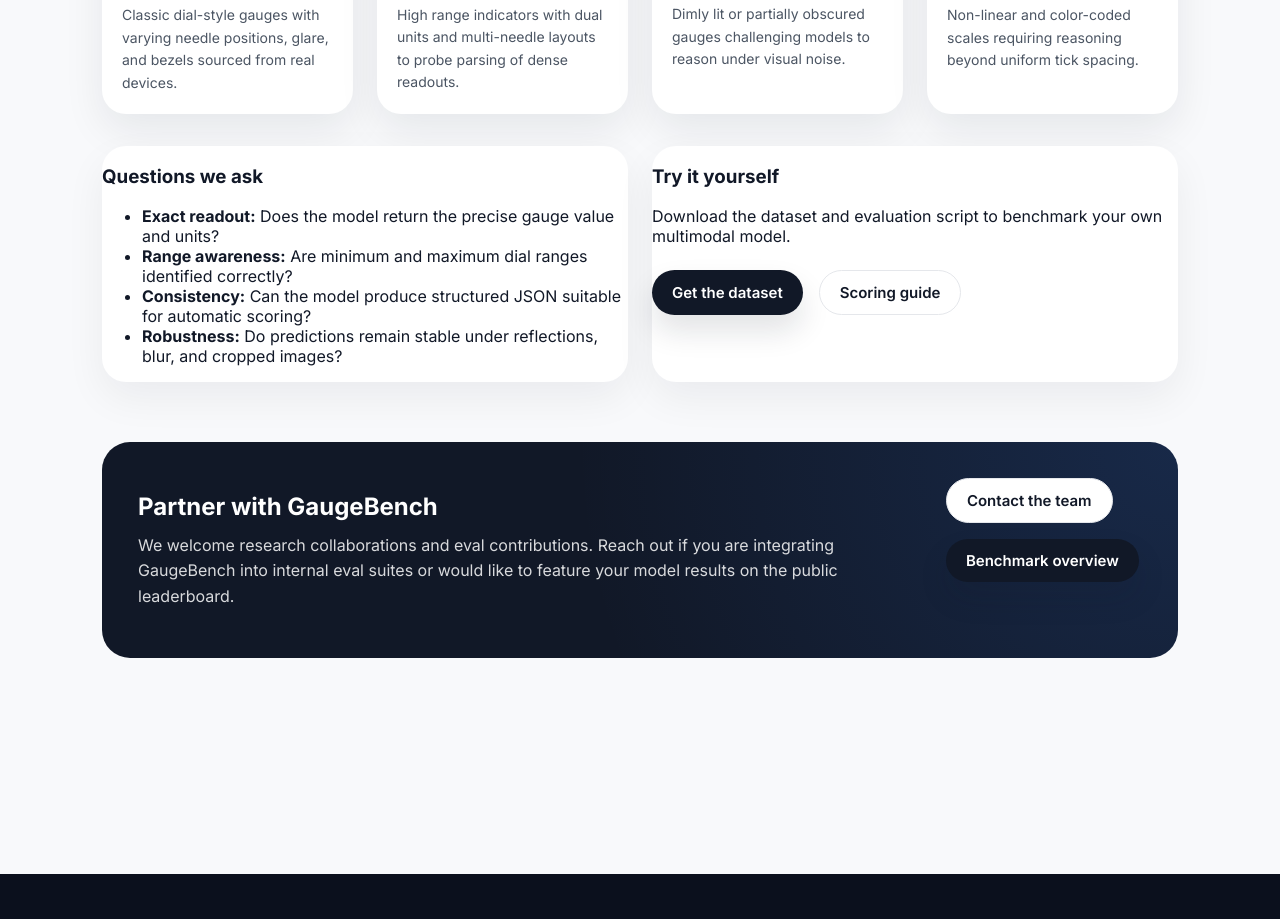
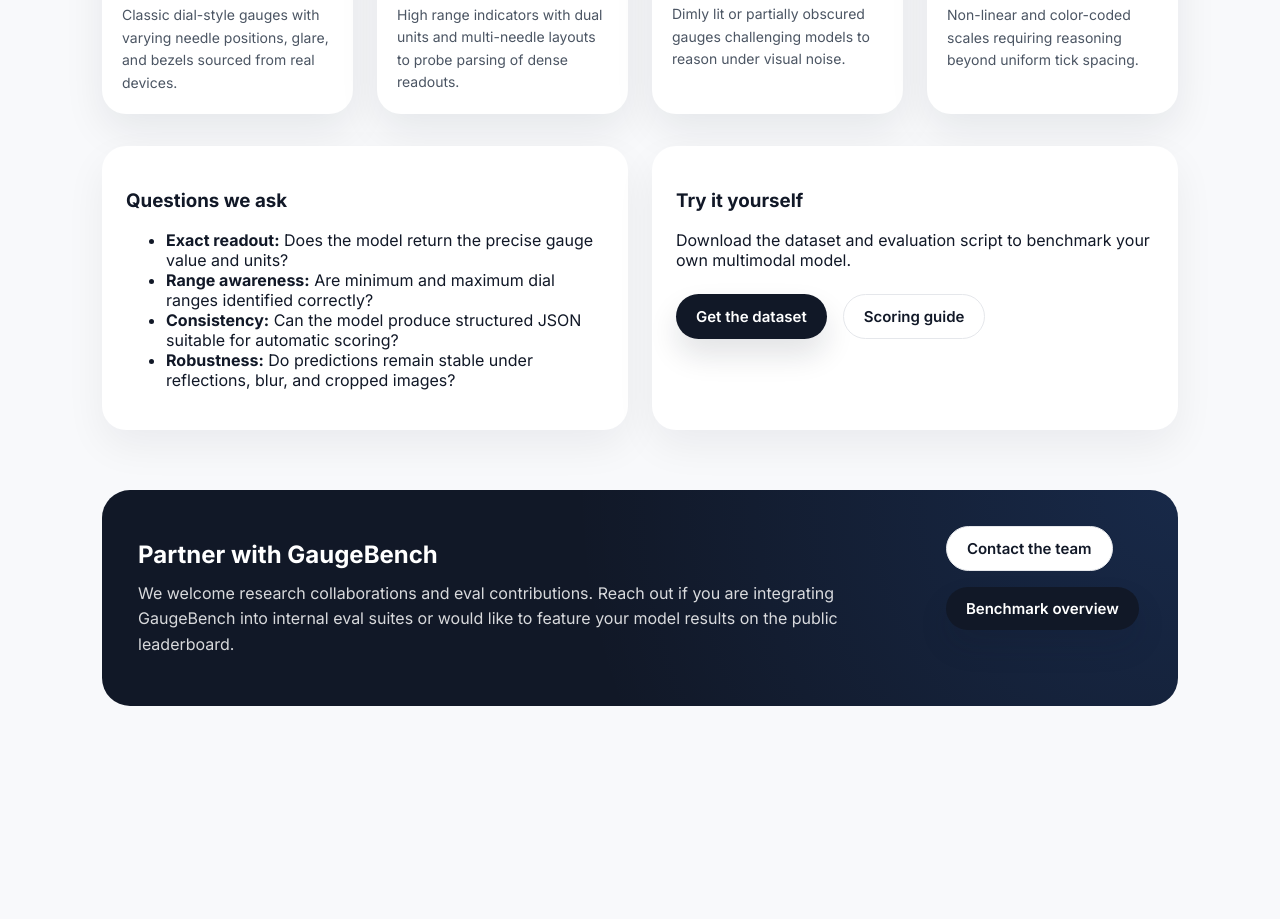
Before and after one commit to ronneldavis/gaugebench, a website: page index.html in a window 1280 px wide. Shown: the part 5570-6489 px from the top of the page. Drawn offline with nearby package versions, Linux system fonts and the light colour scheme.

Commit message:
Small styling fixes

```diff
--- a/index.html
+++ b/index.html
@@ -187,6 +187,10 @@
             background: #ffffff;
             border-radius: 24px;
             box-shadow: 0 16px 40px rgba(15, 23, 42, 0.06);
+        }
+
+        .card.padded {
+            padding: 24px;
         }
 
         table {
@@ -494,7 +498,7 @@
             </div>
 
             <div class="insights-grid" style="margin-top: 32px;">
-                <div class="card">
+                <div class="card padded">
                     <h3>Questions we ask</h3>
                     <ul>
                         <li><strong>Exact readout:</strong> Does the model return the precise gauge value and units?
@@ -507,7 +511,7 @@
                             cropped images?</li>
                     </ul>
                 </div>
-                <div class="card">
+                <div class="card padded">
                     <h3>Try it yourself</h3>
                     <p>Download the dataset and evaluation script to benchmark your own multimodal model.</p>
                     <div class="hero-actions" style="margin-top: 24px;">
```
